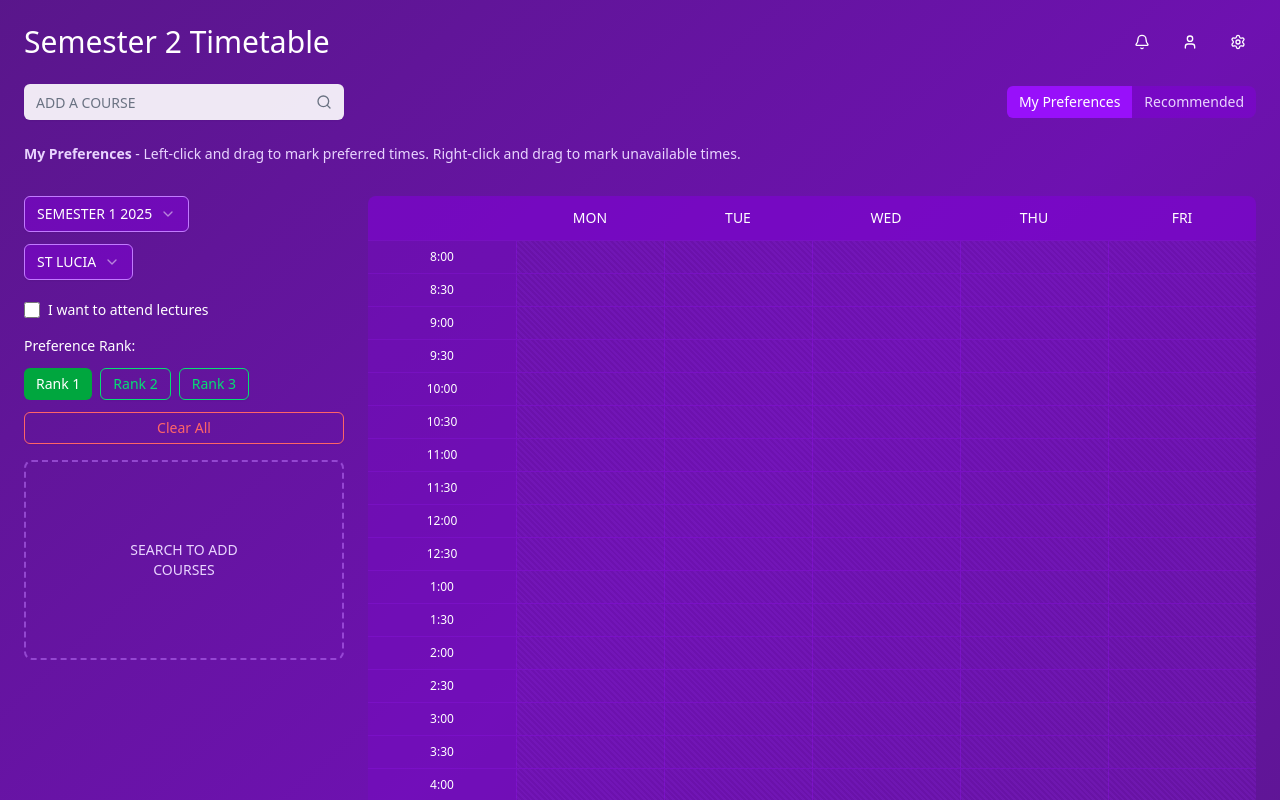
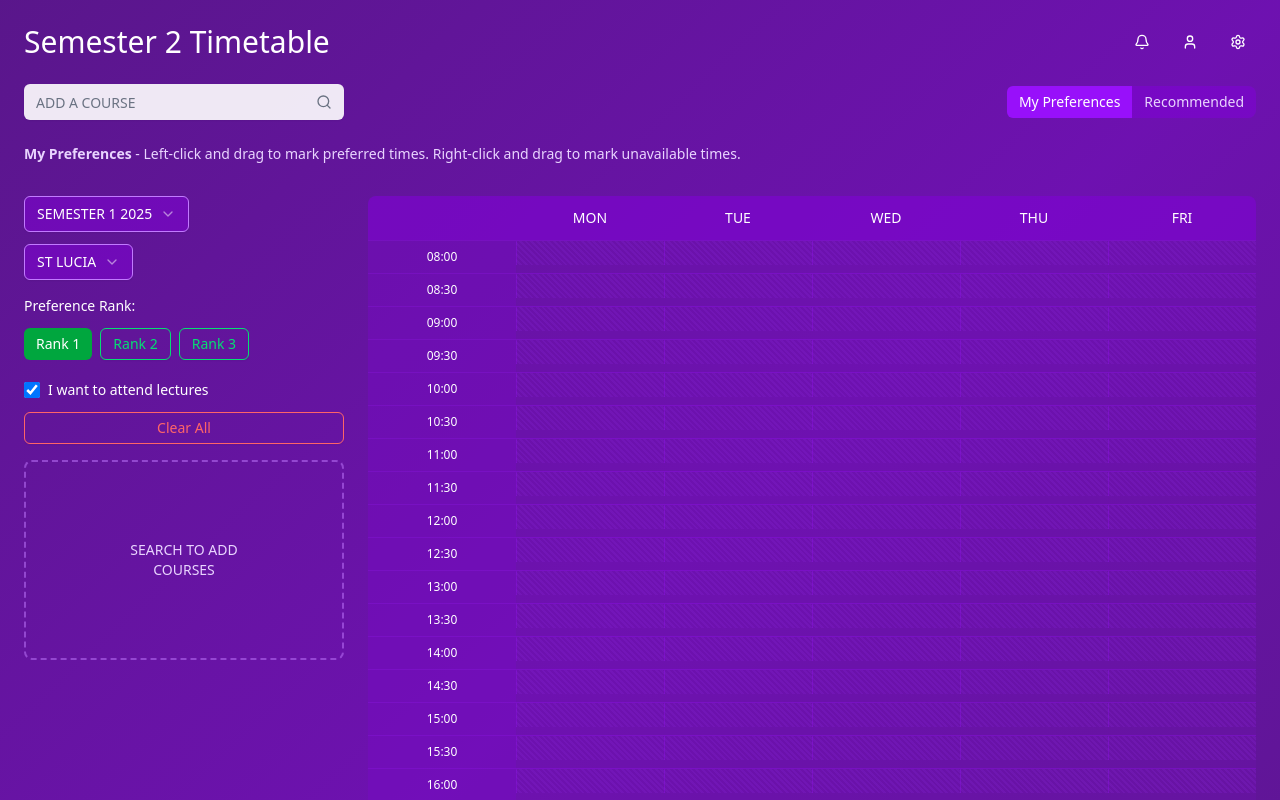
Before and after one commit to Coup3z-pixel/UQCourseCraft, a React (Vite) app in the folder frontend/: page / in a window 1280 px wide. Shown: the top 800 px of the page. Built offline with nearby package versions, Linux system fonts and the light colour scheme.

Commit message:
changed to military time

```diff
--- a/frontend/src/App.tsx
+++ b/frontend/src/App.tsx
@@ -5,38 +5,37 @@ import { Button } from "@/components/ui/button"
 import { Input } from "@/components/ui/input"
 import { Select, SelectContent, SelectItem, SelectTrigger, SelectValue } from "@/components/ui/select"
 import { useState, useRef } from "react"
-import { Toggle } from "./components/ui/toggle"
-import { Checkbox } from "./components/ui/checkbox"
 
 const timeSlots = [
-  "8:00",
-  "8:30",
-  "9:00",
-  "9:30",
+  "08:00",
+  "08:30",
+  "09:00",
+  "09:30",
   "10:00",
   "10:30",
   "11:00",
   "11:30",
   "12:00",
   "12:30",
-  "1:00",
-  "1:30",
-  "2:00",
-  "2:30",
-  "3:00",
-  "3:30",
-  "4:00",
-  "4:30",
-  "5:00",
-  "5:30",
-  "6:00",
-  "6:30",
-  "7:00",
-  "7:30",
-  "8:00",
-  "8:30",
-  "9:00",
-  "9:30"
+  "13:00",
+  "13:30",
+  "14:00",
+  "14:30",
+  "15:00",
+  "15:30",
+  "16:00",
+  "16:30",
+  "17:00",
+  "17:30",
+  "18:00",
+  "18:30",
+  "19:00",
+  "19:30",
+  "20:00",
+  "20:30",
+  "21:00",
+  "21:30",
+  "22:00",
 ]
 const days = ["MON", "TUE", "WED", "THU", "FRI"]
 
@@ -87,8 +86,8 @@ export default function TimetablePage() {
   const [courses, setCourses] = useState<string[]>([])
   const [semester, setSemester] = useState("S1")
   const [location, setLocation] = useState("STLUC")
-  const [attendLectures, setAttendLectures] = useState(false)
   const [isLoadingRecommendations, setIsLoadingRecommendations] = useState(false)
+  const [attendLectures, setAttendLectures] = useState(true)
 
   const getCurrentGrid = () => {
     return activeTab === "preferences" ? preferencesGrid : recommendationsGrid
@@ -131,7 +130,7 @@ export default function TimetablePage() {
           location,
           courses,
           timetablePreferences: convertTimetableForAPI(),
-		  attendLectures
+          attendLectures,
         }),
       })
 
@@ -306,7 +305,7 @@ export default function TimetablePage() {
   const getCellStyling = (timeIndex: number, dayIndex: number) => {
     const currentGrid = getCurrentGrid()
     const cell = currentGrid[timeIndex][dayIndex]
-    const baseClasses = `p-2 h-8 border-l border-purple-600/30 transition-all duration-150 select-none relative ${
+    const baseClasses = `p-2 h-6 border-l border-purple-600/30 transition-all duration-150 select-none relative ${
       activeTab === "preferences" ? "cursor-pointer" : "cursor-default"
     }`
 
@@ -314,31 +313,11 @@ export default function TimetablePage() {
       return `${baseClasses} bg-blue-600/70 hover:bg-blue-600/80`
     }
 
-	// `bg-green-400/60 bg-green-500/60 bg-green-600/60 bg-green-700/60 bg-green-800/60`
-	// css string for loading the css into tailwind file
+	// `bg-green-600/50 bg-green-500/50 bg-green-400/50`
     switch (cell.preference) {
       case "preferred":
-        let intensity = ""
-		let hoverIntensity = ""
-
-		switch(cell.rank) {
-			case 1:
-				intensity = "600"
-				hoverIntensity = "800"
-				break
-			case 2:
-				intensity = "500"
-				hoverIntensity = "700"
-				break
-			case 3:
-				intensity = "400"
-				hoverIntensity = "600"
-				break
-			default:
-				intensity = "300"
-		}
-
-        return `${baseClasses} bg-green-${intensity}/60 ${activeTab === "preferences" ? `hover:bg-green-${hoverIntensity}/60` : ""}`
+        const intensity = cell.rank === 1 ? "600" : cell.rank === 2 ? "500" : "400"
+        return `${baseClasses} bg-green-${intensity}/50 ${activeTab === "preferences" ? `hover:bg-green-${intensity}/60` : ""}`
       case "unavailable":
         return `${baseClasses} bg-red-600/40 ${activeTab === "preferences" ? "hover:bg-red-600/50" : ""}`
       default:
@@ -467,18 +446,6 @@ export default function TimetablePage() {
                 </SelectItem>
               </SelectContent>
             </Select>
-<div className="flex items-center space-x-2 pt-2">
-                <input
-                  type="checkbox"
-                  id="attend-lectures"
-                  checked={attendLectures}
-                  onChange={(e) => setAttendLectures(e.target.checked)}
-                  className="w-4 h-4 text-purple-600 bg-purple-700/50 border-purple-400 rounded focus:ring-purple-500 focus:ring-2"
-                />
-                <label htmlFor="attend-lectures" className="text-white text-sm">
-                  I want to attend lectures
-                </label>
-              </div>
           </div>
 
           {activeTab === "preferences" && (
@@ -500,6 +467,18 @@ export default function TimetablePage() {
                     Rank {rank}
                   </Button>
                 ))}
+              </div>
+              <div className="flex items-center space-x-2 pt-2">
+                <input
+                  type="checkbox"
+                  id="attend-lectures"
+                  checked={attendLectures}
+                  onChange={(e) => setAttendLectures(e.target.checked)}
+                  className="w-4 h-4 text-purple-600 bg-purple-700/50 border-purple-400 rounded focus:ring-purple-500 focus:ring-2"
+                />
+                <label htmlFor="attend-lectures" className="text-white text-sm">
+                  I want to attend lectures
+                </label>
               </div>
               <Button
                 onClick={clearAll}
@@ -599,7 +578,7 @@ export default function TimetablePage() {
             </div>
 
             {timeSlots.map((time, timeIndex) => (
-              <div key={time} className="grid grid-cols-6 border-t border-purple-600/30">
+              <div key={timeIndex} className="grid grid-cols-6 border-t border-purple-600/30">
                 <div className="p-2 text-white font-medium text-xs bg-purple-700/20 flex items-center justify-center">
                   {time}
                 </div>
```
Also changed, not shown: 1 other file (tests, documents, lock files or other folders).
